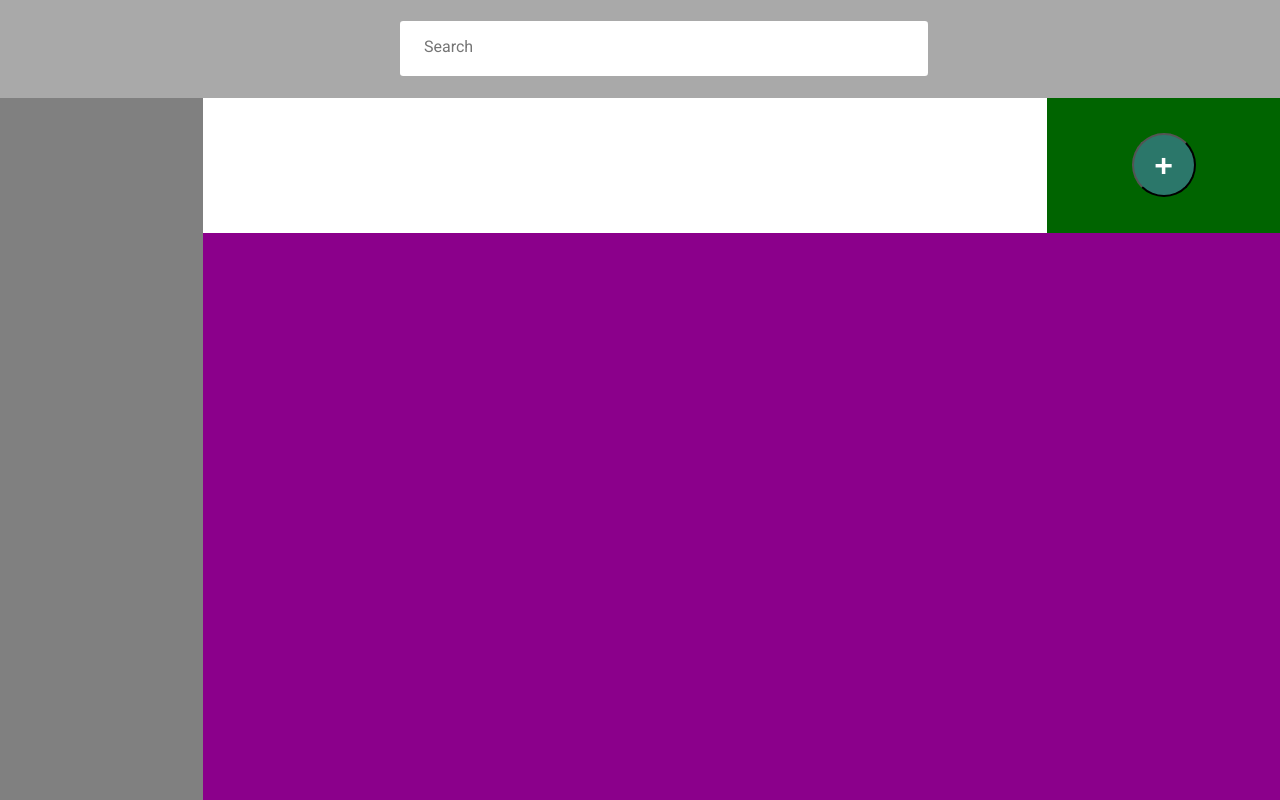
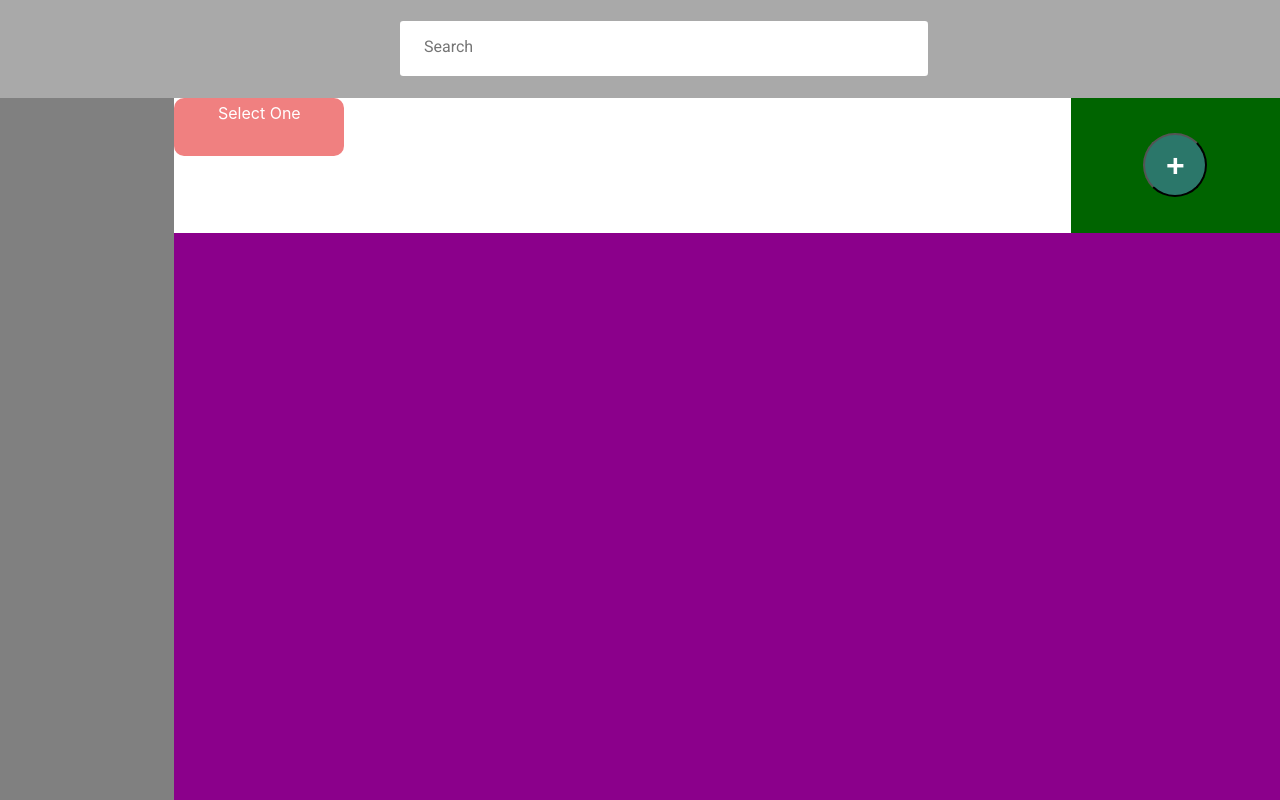
Before and after one commit to hshin159/Password-Manager, a React (Create React App) app: page / in a window 1280 px wide. Built offline with nearby package versions, Linux system fonts and the light colour scheme.

Commit message:
creating button for options

```diff
--- a/src/App.css
+++ b/src/App.css
@@ -1,3 +1,5 @@
+@import url("https://fonts.googleapis.com/css?family=Roboto");
+
 .MainPage {
   text-align: center;
 }
--- a/src/options/Options.css
+++ b/src/options/Options.css
@@ -1,4 +1,52 @@
 .options {
     flex-grow: 5;
     background-color: white;
+    display: flex;
+    flex-direction: column;
+
   }
+
+.dropdown {
+  text-align: center;
+  display: inline-block;
+  width: 10em;
+  height: 3em;
+  padding: 5px;
+  /* border: 1px solid blue;     */
+  background-color: lightcoral;
+  border-radius: 10px;
+
+}
+
+.dropdown:hover{
+  border-radius: 10px 10px 0 0;
+}
+
+.choices{
+  display: none;
+}
+
+.dropdown:hover + .recentlyUsed{
+  background-color: gray;
+  display: inline-block;
+  width: 10em;
+  height: 3em;
+  padding: 5px;
+}
+
+.recentlyUsed{
+  display: none;
+}
+
+.recentlyUsed:hover{
+  background-color: gray;
+  display: inline-block;
+  width: 10em;
+  height: 3em;
+  padding: 5px;
+}
+
+/* .dropdown:hover + .recentlyUsed{
+  color: gray;
+  display: block;
+} */
--- a/src/options/Options.js
+++ b/src/options/Options.js
@@ -4,7 +4,21 @@ import './Options.css';
 export default function Options() {
     return (
         <div className="options">
+            <div className="dropdown">Select One
+                <div className="choices">
+                    <div className="recentlyUsed">Recently Used</div>
+                    <div className="alphabetical">Alphabetical</div>
+                    <div className="reverseAlphabetical">Reverse Alphabetical</div>
+                </div>
+            </div>
 
+
+
+            {/* <select className ="dropdown">
+                <option value="recentlyUsed">Recently Used</option>
+                <option value="alphabetical">Alphabetical</option>
+                <option value="reverseAlphabetical">Reverse Alphabetical</option>
+            </select> */}
         </div>
     )
 }
--- a/src/search/Search.js
+++ b/src/search/Search.js
@@ -6,7 +6,6 @@ import './Search.css';
 export default function Search() {
     return (
         <div className="search">
-            <link href="https://fonts.googleapis.com/css?family=Roboto" rel="stylesheet"/>
             <div class="form__group">
             <input type="text" class="form__input" id="name" placeholder="Search" required="" />
             {/* <label for="name" class="form__label">Search</label> */}
```
